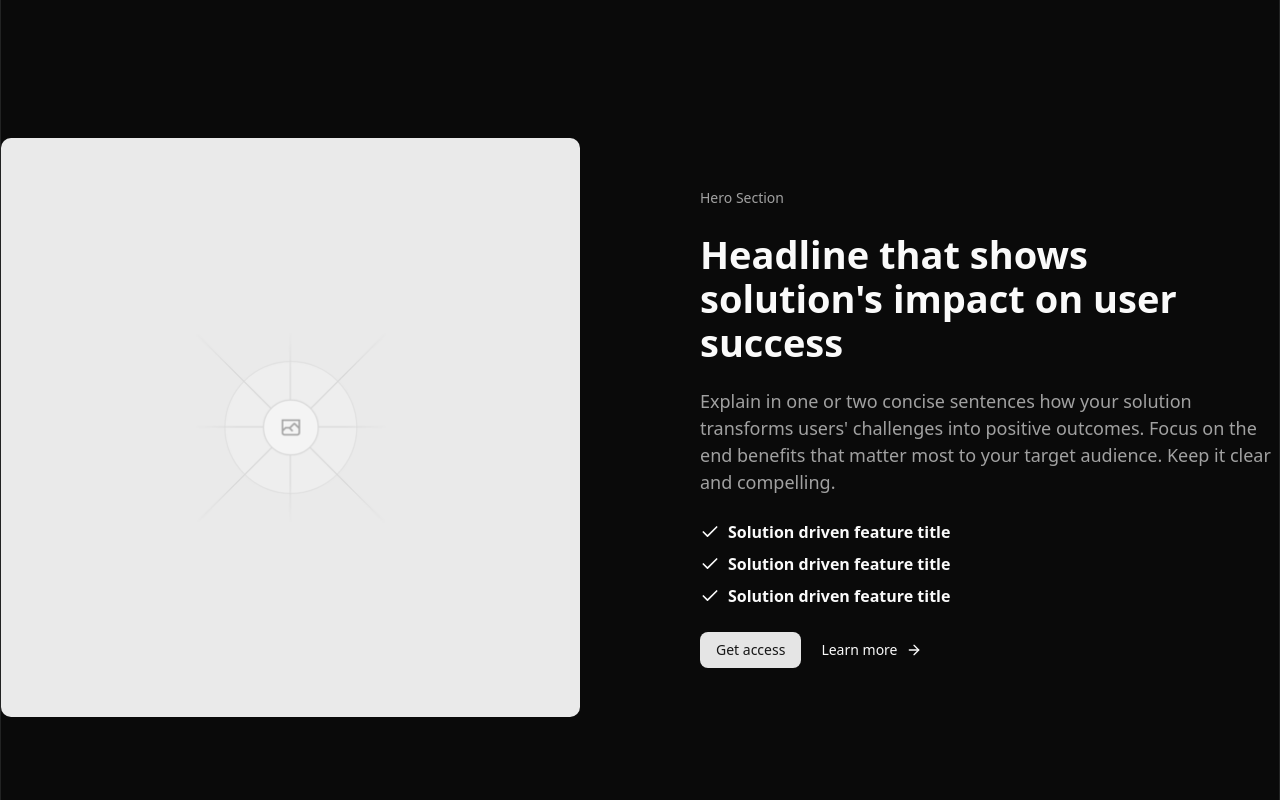
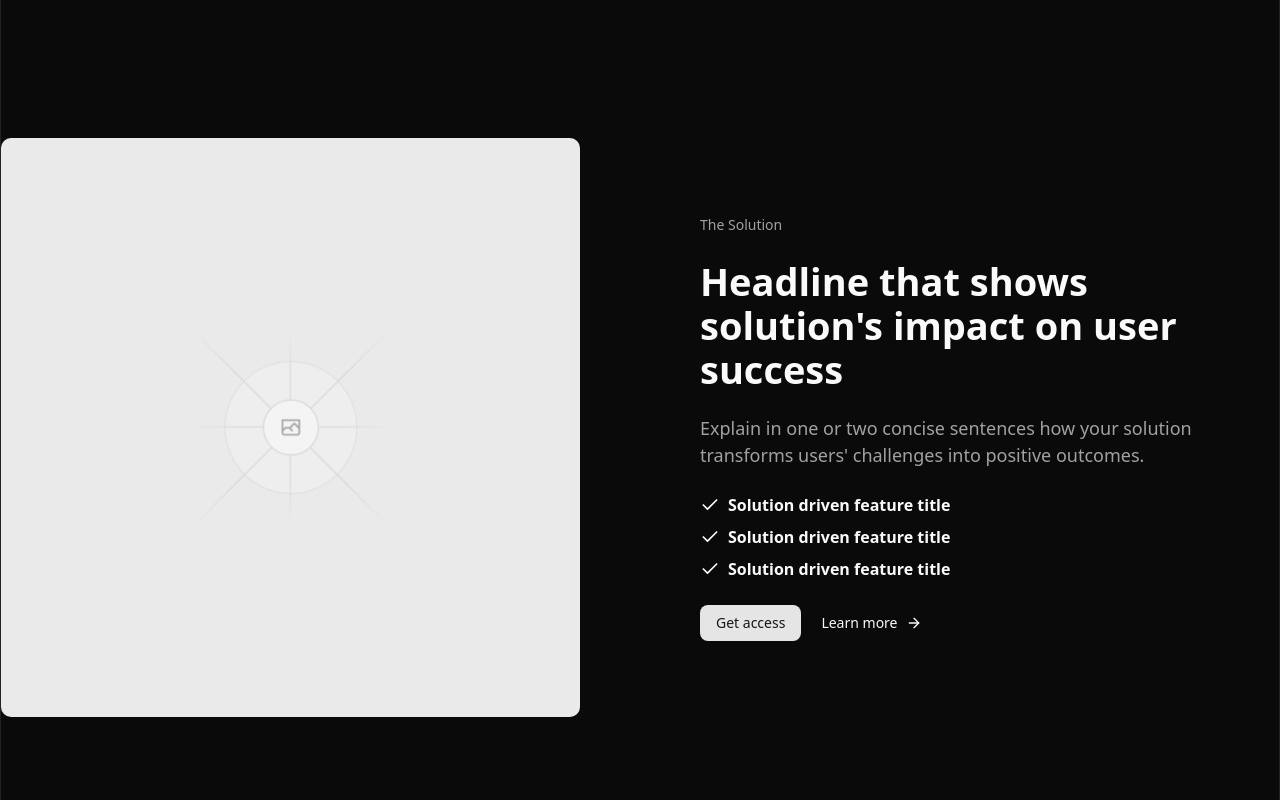
Before and after one commit to yeahitsmejayyy/skelly-site, a React (Vite) app: page / in a window 1280 px wide. Shown: the part 1800-2600 px from the top of the page. Built offline with nearby package versions, Linux system fonts and the light colour scheme.

Commit message:
refactor(site): refactored solution section

```diff
--- a/src/components/site/solution/solution-1.tsx
+++ b/src/components/site/solution/solution-1.tsx
@@ -1,36 +1,82 @@
-// interface Solution1Props {
-//   // define props here
-// }
+import type { SolutionData } from "@/sections/types/solution"
+import { Button } from "@/components/ui/button"
+import { ArrowRight, Check } from "lucide-react"
 
-import { Button } from "@/components/ui/button";
-import { ArrowRight, Check } from "lucide-react";
+interface Solution1Props {
+    data: SolutionData
+}
 
-// props: Solution1Props
-export default function Solution1() {
+export default function Solution1({ data }: Solution1Props) {
+    const {
+        eyebrow,
+        headline,
+        description,
+        bullets,
+        primaryCta,
+        secondaryCta,
+        image,
+    } = data
+
     return (
         <div className="w-full flex items-center justify-center border">
             <div className="grid lg:grid-cols-2 grid-cols-1 lg:gap-30 gap-y-[48px] w-325 lg:py-50 py-30 lg:px-0 px-6">
+                {image && (
                     <div className="rounded-lg order-2">
-                    <img alt="Placeholder Image" src={'/square-placeholder.png'} className="rounded-lg" />
+                        <img
+                            src={image.src}
+                            alt={image.alt ?? ""}
+                            className="rounded-lg"
+                        />
                     </div>
+                )}
 
                 <div className="order-2 flex flex-col justify-center lg:gap-y-[24px] gap-y-[24px]">
-                    <p className="text-muted-foreground lg:text-[14px]">Hero Section</p>
-                    <h1 className="lg:text-[38px] text-[30px] font-bold lg:leading-11 leading-8">Headline that shows solution's impact on user success</h1>
+                    {eyebrow && (
+                        <p className="text-muted-foreground lg:text-[14px]">
+                            {eyebrow}
+                        </p>
+                    )}
+
+                    <h1 className="lg:text-[38px] text-[30px] font-bold lg:leading-11 leading-8">
+                        {headline}
+                    </h1>
+
+                    {description && (
                         <p className="text-muted-foreground lg:text-[18px]">
-                        Explain in one or two concise sentences how your solution transforms users' challenges into positive outcomes. Focus on the end benefits that matter most to your target audience. Keep it clear and compelling.
+                            {description}
                         </p>
+                    )}
+
+                    {bullets && bullets.length > 0 && (
                         <div className="flex flex-col gap-y-2 font-bold">
-                        <p className="flex items-center gap-x-2"><Check size={'20'} /> Solution driven feature title</p>
-                        <p className="flex items-center gap-x-2"><Check size={'20'} /> Solution driven feature title</p>
-                        <p className="flex items-center gap-x-2"><Check size={'20'} /> Solution driven feature title</p>
+                            {bullets.map((item, idx) => (
+                                <p key={idx} className="flex items-center gap-x-2">
+                                    <Check size={20} />
+                                    {item}
+                                </p>
+                            ))}
                         </div>
+                    )}
+
+                    {(primaryCta || secondaryCta) && (
                         <div className="flex items-center gap-x-2">
-                        <Button className="w-fit">Get access</Button>
-                        <Button variant={'ghost'} className="w-fit">Learn more <ArrowRight size={'20'} /></Button>
+                            {primaryCta && (
+                                <Button asChild>
+                                    <a href={primaryCta.href}>{primaryCta.label}</a>
+                                </Button>
+                            )}
+
+                            {secondaryCta && (
+                                <Button variant="ghost" asChild>
+                                    <a href={secondaryCta.href}>
+                                        {secondaryCta.label} <ArrowRight size={20} />
+                                    </a>
+                                </Button>
+                            )}
+                        </div>
+                    )}
                 </div>
             </div>
         </div>
-        </div>
-    );
+    )
 }
--- a/src/routes/home.tsx
+++ b/src/routes/home.tsx
@@ -9,7 +9,6 @@ import HowItWorks1 from "@/components/site/how-it-works/how-it-works-1"
 import LeadCapture1 from "@/components/site/lead-capture/lead-capture-1"
 import Pricing1 from "@/components/site/pricing/pricing-1"
 import SocialProof1 from "@/components/site/social-proof/social-proof-1"
-import Solution1 from "@/components/site/solution/solution-1"
 import WhoItsFor1 from "@/components/site/who-its-for/who-its-for-1"
 
 // interface HomeProps {
@@ -87,7 +86,34 @@ export default function Home() {
                 }}
             />
 
-            <Solution1 />
+            <Section
+                type="solution"
+                variant="1"
+                data={{
+                    eyebrow: "The Solution",
+                    headline: "Headline that shows solution's impact on user success",
+                    description:
+                        "Explain in one or two concise sentences how your solution transforms users' challenges into positive outcomes.",
+                    bullets: [
+                        "Solution driven feature title",
+                        "Solution driven feature title",
+                        "Solution driven feature title",
+                    ],
+                    primaryCta: {
+                        label: "Get access",
+                        href: "/signup",
+                    },
+                    secondaryCta: {
+                        label: "Learn more",
+                        href: "#features",
+                    },
+                    image: {
+                        src: "/square-placeholder.png",
+                        alt: "Product screenshot",
+                    },
+                }}
+            />
+
             <Benefits1 />
             <HowItWorks1 />
             <Features1 />
--- a/src/sections/registry.ts
+++ b/src/sections/registry.ts
@@ -9,6 +9,9 @@ import type { HeroData } from "@/sections/types/hero"
 import Problem1 from "@/components/site/problem/problem-1"
 import type { ProblemData } from "@/sections/types/problem"
 
+import Solution1 from "@/components/site/solution/solution-1"
+import type { SolutionData } from "@/sections/types/solution"
+
 export const sectionRegistry = {
     nav: {
         "1": Nav1 satisfies SectionRenderer<NavData>,
@@ -19,4 +22,7 @@ export const sectionRegistry = {
     problem: {
         "1": Problem1 satisfies SectionRenderer<ProblemData>,
     },
+    solution: {
+        "1": Solution1 satisfies SectionRenderer<SolutionData>,
+    },
 } as const
--- /dev/null
+++ b/src/sections/types/solution.ts
@@ -0,0 +1,22 @@
+export interface SolutionData {
+    eyebrow?: string
+    headline: string
+    description?: string
+
+    bullets?: string[]
+
+    primaryCta?: {
+        label: string
+        href: string
+    }
+
+    secondaryCta?: {
+        label: string
+        href: string
+    }
+
+    image?: {
+        src: string
+        alt?: string
+    }
+}
```
Lines whose indentation alone changed are shown as unchanged.
